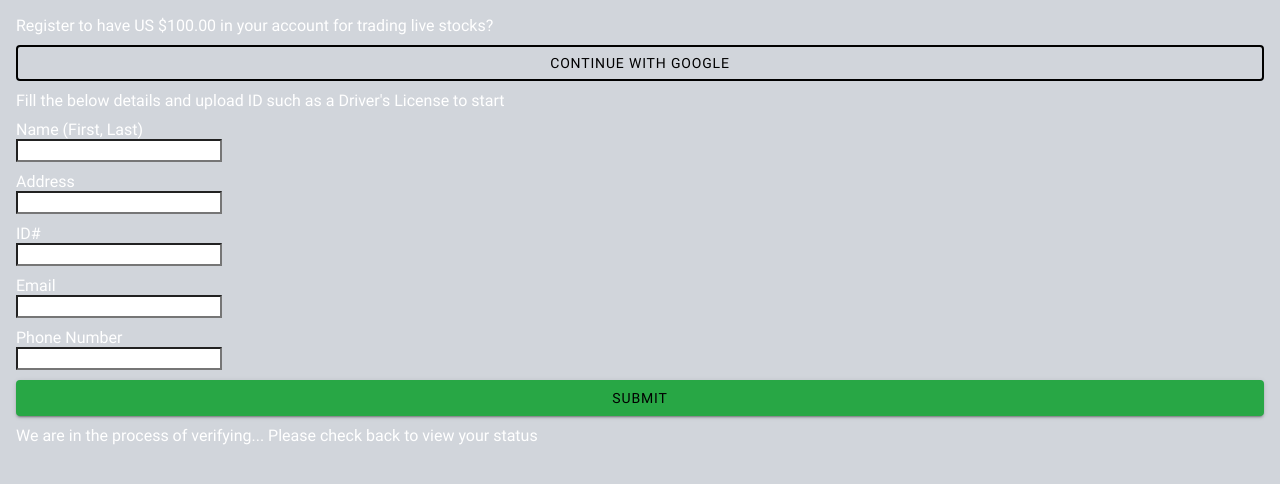
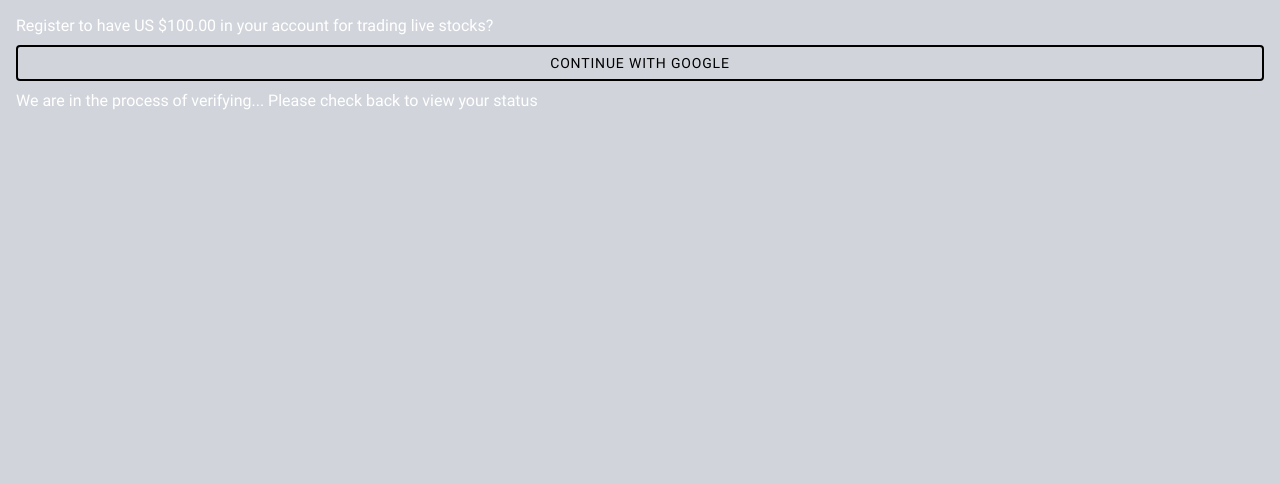
Before and after one commit to evaltech2024/EvAlgoTradingApp, a React (Vite) app: page / in a window 1280 px wide. Shown: the top 484 px of the page. Built offline with nearby package versions, Linux system fonts and the light colour scheme; no server answers.

Commit message:
adding minor change for login

```diff
--- a/src/components/LandingPage.tsx
+++ b/src/components/LandingPage.tsx
@@ -60,10 +60,12 @@ function LandingPage() {
          {" Continue with Google"}
         </IonButton>: null}
 
+        {contextVal?.firebaseUser && !contextVal.customUser ?
+        <>
          <IonLabel>{"Fill the below details and upload ID such as a Driver's License to start"}</IonLabel>
                 <div>
                 <IonLabel>{"Name (First, Last)"}</IonLabel>
-        <input type="text" defaultValue={contextVal?.customUser?.name ?? ""} className="input" onChange={(e) => handleInputChange("name", e.target.value)}/>
+                <input type="text" defaultValue={contextVal?.firebaseUser?.displayName ?? ""} className="input" onChange={(e) => handleInputChange("name", e.target.value)}/>
                 </div>
                 <div>
                 <IonLabel>{"Address"}</IonLabel>
@@ -74,13 +76,17 @@ function LandingPage() {
                 </div>
                 <div>
                 <IonLabel>{"Email"}</IonLabel>
-        <input type="text" defaultValue={contextVal?.customUser?.email ?? ""} className="input" onChange={(e) => handleInputChange("email", e.target.value)} />
+                <input type="text" defaultValue={contextVal?.firebaseUser.email ?? ""} className="input" onChange={(e) => handleInputChange("email", e.target.value)} />
                 </div><div>
                 <IonLabel>{"Phone Number"}</IonLabel>
-        <input type="text" defaultValue={contextVal?.customUser?.phone ?? ""} className="input" onChange={(e) => handleInputChange("phone", e.target.value)}  />
+                <input type="text" defaultValue={contextVal?.firebaseUser?.phoneNumber ?? ""} className="input" onChange={(e) => handleInputChange("phone", e.target.value)}  />
                 </div>
+                <IonButton onClick={handleSubmit}>{"Submit"}</IonButton>
+        </>
 
-        <IonButton onClick={handleSubmit}>{"Submit"}</IonButton>
+        : null}
+
+
 
         <IonLabel>{"We are in the process of verifying... Please check back to view your status"}</IonLabel>
           {/* <IonRouterLink routerLink="/home">{"Sign Up"}</IonRouterLink> */}
```
Lines whose indentation alone changed are shown as unchanged.
